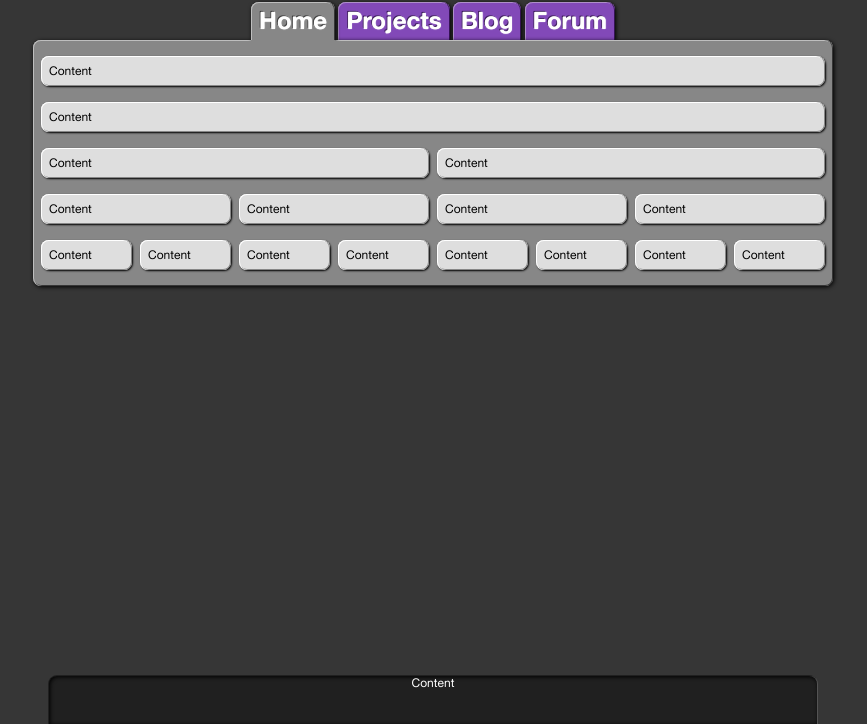
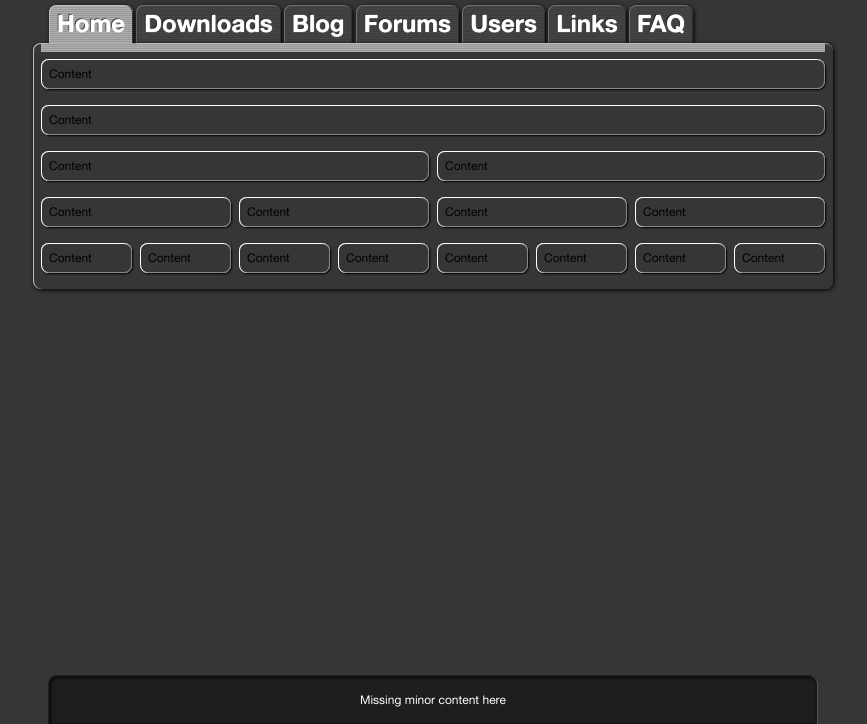
Before and after one commit to gearcrate/gearcrate.net-website, a plain HTML site: page website/main.html in a window 1280 px wide. Shown: the part 76-800 px from the top of the page, without its empty margins (207-1074 px from the left). Drawn offline with Linux system fonts and the light colour scheme.

Commit message:
Logo, images and many good things added.

```diff
--- a/website/main.html
+++ b/website/main.html
@@ -13,15 +13,19 @@
     <div id="container">
 
       <div id="title">
-        <p>Title area</p>
+        <img src="res/images/new-logo64.png" alt="site-logo"
+             width="64" height="64"/>
       </div>
 
       <div class="menu">
         <ul>
           <li class="active"><a href="main.html">Home</a></li>
-          <li><a href="main.html">Projects</a></li>
+          <li><a href="main.html">Downloads</a></li>
           <li><a href="main.html">Blog</a></li>
-          <li><a href="main.html">Forum</a></li>
+          <li><a href="main.html">Forums</a></li>
+          <li><a href="main.html">Users</a></li>
+          <li><a href="main.html">Links</a></li>
+          <li><a href="main.html">FAQ</a></li>
         </ul>
       </div>
 
@@ -85,7 +89,7 @@
 
     <div id="bottom">
       <div>
-        <p>Content</p>
+        <p>Missing minor content here</p>
       </div>
     </div>
   </body>
--- a/website/style.css
+++ b/website/style.css
@@ -1,65 +1,77 @@
 @font-face{
   font-family : AlteHaasGrotesk;
-  src         : url("res/fonts/AlteHaasGroteskRegular.ttf");
+  src : url("res/fonts/AlteHaasGroteskRegular.ttf");
 }
 
 @font-face{
   font-family : AlteHaasGroteskBold;
-  src         : url("res/fonts/AlteHaasGroteskBold.ttf");
+  src : url("res/fonts/AlteHaasGroteskBold.ttf");
 }
 
 *{
-  margin  : 0px;
-  padding : 0px;
+  margin      : 0px;
+  padding     : 0px;
   font-family : AlteHaasGrotesk;
   font-size   : 12px;
 }
 
 html, body, #container{
-  background-color  : #363636;
-  height            : 100%;
+  height  : 100%;
+}
+
+body{
+background-attachment : fixed;
+background-color      : #363636;
+background-image      : url("res/images/non-slip-texture.png"),
+                        -moz-linear-gradient(#545454 0%, #363636 100%);
 }
 
 body > #container {
-  height: auto;
-  min-height: 100%;
+  height      : auto;
+  min-height  : 100%;
 }
 
 #container{
-  width         : 800px;
-  margin            : 0px auto;
+  width   : 800px;
+  margin  : 0px auto;
 
 }
 
 #title{
-  background-color  : #202020;
-  width             : 768px;
-  margin            : 0px 16px;
-  color             : #ffffff;
-  text-align        : center;
-  height        : 64px;
   border-bottom-left-radius  : 8px;
   border-bottom-right-radius : 8px;
-  box-shadow:  1px  1px 4px #000000 inset,
+  box-shadow            : 1px  1px 4px #000000 inset,
                           1px  0px 0px #545454,
                          -1px  0px 0px #202020,
                           0px  1px 0px #545454,
                           0px -1px 0px #202020;
+  background-color      : #202020;
+  background-image      : url("res/images/lined-texture-vertical.png");
+  background-attachment : fixed;
+  width                 : 768px;
+  margin                : 0px 16px;
+  color                 : #ffffff;
+
+  min-height            : 64px;
 }
 
 
 #content{
-  background-color  : #878787;
-  width             : auto;
-  padding           : 8px 4px;
   border-radius     : 8px;
-  box-shadow:  1px  1px 4px #000000,
+  box-shadow        : 1px  1px 4px #000000,
                       1px  0px 0px #bebebe inset,
                      -1px  0px 0px #363636 inset,
                       0px  1px 0px #bebebe inset,
                       0px -1px 0px #363636 inset;
+  width             : auto;
+  padding           : 8px 4px;
   position          : relative;
   z-index           : 1;
+  background-image  : url("res/images/lined-texture.png"),
+                      -moz-linear-gradient(270deg,
+                                           #aeaeae 0%,
+                                           #aeaeae 8px,
+                                           #878787 100%);
 }
 
 #content + div{
@@ -67,9 +79,9 @@ body > #container {
 }
 
 .menu{
-  width             : inherit;
-  padding-top       : 16px;
-  text-align        : center;
+  width       : inherit;
+  padding     : 16px 16px 0px 16px;
+  text-align  : left;
 }
 
 .menu ul{
@@ -80,29 +92,35 @@ body > #container {
 }
 
 .menu ul li{
-  display                 : inline;
-  background-color        : #8249b8;
-  padding                 : 16px 0px 8px 0px;
   border-top-left-radius  : 8px;
   border-top-right-radius : 8px;
-  box-shadow:  1px  1px 4px #000000,
-               1px  0px 0px #ae8fc9 inset,
-              -1px  0px 0px #351454 inset,
-               0px  1px 0px #ae8fc9 inset;
+  box-shadow:           1px  1px 4px #000000,
+                        1px  0px 0px #707070 inset,
+                       -1px  0px 0px #303030 inset,
+                        0px  1px 0px #707070 inset;
+  display             : inline;
+  background-color    : #454545;
+  background-image    : url("res/images/lined-texture.png");
+  background-position : 0px -1px;
+  padding             : 16px 0px 8px 0px;
 }
 
 .menu ul li.active{
-  background-color  : #878787;
-  box-shadow:  0px  8px 0px #878787,
+  background-color  : #aeaeae;
+  position          : relative;
+  z-index           : 2;
+  box-shadow        : 0px  8px 0px #aeaeae,
                       1px  1px 4px #000000,
                       1px  0px 0px #bebebe inset,
                      -1px  0px 0px #363636 inset,
                       0px  1px 0px #bebebe inset;
-  position          : relative;
-  z-index           : 2;
 }
 
 .menu ul li a{
+  border-top-left-radius  : 8px;
+  border-top-right-radius : 8px;
+  text-shadow       : 0px  0px 1px #ffffff,
+                     -1px -1px 0px #202020;
   padding           : 4px 8px 8px 8px;
   font-weight       : bold;
   font-family       : AlteHaasGroteskBold;
@@ -110,112 +128,116 @@ body > #container {
   line-height       : 16px;
   color             : #ffffff;
   text-decoration   : none;
-  border-top-left-radius  : 8px;
-  border-top-right-radius : 8px;
-  text-shadow       : 0px  0px 1px #ffffff,
-                     -1px -1px 0px #351454;
 }
 
 .menu ul li a:hover{
-  background-color: rgba(255, 255, 255, 0.25);
+  background-color  : rgba(255, 255, 255, 0.25);
 }
 
 .menu ul li.active a:hover{
-  background-color: rgba(0, 0, 0, 0);
+  background-color  : rgba(0, 0, 0, 0);
 }
 
 .menu ul li.active a{
-  text-shadow       : 0px  0px 1px #ffffff,
+  text-shadow : 0px  0px 1px #ffffff,
                -1px -1px 0px #363636;
 }
 
 .menu+div{
-  position          : relative;
-  width             : auto;
-  height            : 8px;
-  margin            : 1px 8px -9px 8px;
-  background-color  : #878787;
-  z-index           : 3;
+  position            : relative;
+  width               : auto;
+  height              : 8px;
+  margin              : 1px 8px -9px 8px;
+  background-color    : #aeaeae;
+  background-image    : url("res/images/lined-texture.png");
+  background-position : 0px -1px;
+  z-index             : 3;
 }
 
-#content .panel{
-  clear: both;
-  padding           : 8px 4px;
+#content>.panel{
+  clear   : both;
+  padding : 8px 4px;
 
 }
 
-#content .full{
+#content>.full{
   float : left;
-  width     : 784px;
-  clear: none;
+  width : 784px;
+  clear : none;
 }
 
-#content .half{
+#content>.half{
   float : left;
-  width     : 388px;
-  clear: none;
+  width : 388px;
+  clear : none;
 }
 
-#content .quarter{
+#content>.quarter{
   float : left;
-  width     : 190px;
-  clear: none;
+  width : 190px;
+  clear : none;
 }
 
-#content .eighth{
+#content>.eighth{
   float : left;
-  width     : 91px;
-  clear: none;
+  width : 91px;
+  clear : none;
 }
 
-#content .right{
+#content>.right{
   float : right
 }
 
-#content .panel *{
-  background-color  : #dedede;
+#content>.panel>*{
+  background-image  : -moz-radial-gradient(left top,
+                                         circle farthest-corner,
+                                         #FFFFFF 0%,
+                                         #DEDEDE 100%);
   width             : auto;
   padding           : 8px;
+  position          : relative;
+  z-index           : 2;
   border-radius     : 8px;
-  box-shadow:  1px  1px 2px #000000,
+  box-shadow        : 1px  1px 2px #000000,
                       1px  0px 0px #ffffff inset,
                      -1px  0px 0px #878787 inset,
                       0px  1px 0px #ffffff inset,
                       0px -1px 0px #878787 inset;
-  position          : relative;
-  z-index           : 2;
 }
 
 #container{
-  width         : 800px;
-  margin            : 0px auto;
+  width   : 800px;
+  margin  : 0px auto;
 
 }
 
 #bottom{
-  clear: both;
-  position: relative;
-  z-index  : 10;
-  height  : 48px;
-  margin-top : -48px;
-
-  width             : 800px;
-  padding           : 0px;
-  margin-left       : auto;
-  margin-right      : auto;
+  clear         : both;
+  position      : relative;
+  z-index       : 10;
+  height        : 48px;
+  margin-top    : -48px;
+  width         : 800px;
+  padding       : 0px;
+  margin-left   : auto;
+  margin-right  : auto;
 
 }
 
 #bottom div{
-  width             : 768px;
-  height            : 48px;
-  background-color  : #202020;
-  margin            : 0px 16px;
-  color             : #ffffff;
-  text-align        : center;
   border-top-left-radius  : 8px;
   border-top-right-radius : 8px;
-  box-shadow:  1px  1px 4px #000000 inset,
+  width                 : 768px;
+  height                : 48px;
+  background-color      : #202020;
+  background-image      : url("res/images/lined-texture-vertical.png");
+  background-attachment : fixed;
+  margin                : 0px 16px;
+  color                 : #ffffff;
+  line-height           : 48px;
+  vertical-align        : middle;
+  text-align            : center;
+  box-shadow            : 1px  1px 4px #000000 inset,
                           1px  0px 0px #545454,
                          -1px  0px 0px #202020,
                           0px  1px 0px #545454,
```
Also changed, not shown: res/site_art/lined-texture-vertical.png (added), res/site_art/lined-texture-vertical.svg (added), res/site_art/lined-texture.png (added), res/site_art/lined-texture.svg (added), res/site_art/new-logo.png (added), res/site_art/new-logo.svg (added), res/site_art/new-logo64.png (added), res/site_art/non-slip-texture.png (added), res/site_art/non-slip-texture.svg (added), website/res/fonts/Harabara.ttf (added), website/res/images/lined-texture-vertical.png (added), website/res/images/lined-texture.png (added), website/res/images/new-logo.png (added), website/res/images/new-logo64.png (added), 1 more files. Lines whose indentation alone changed are shown as unchanged.
